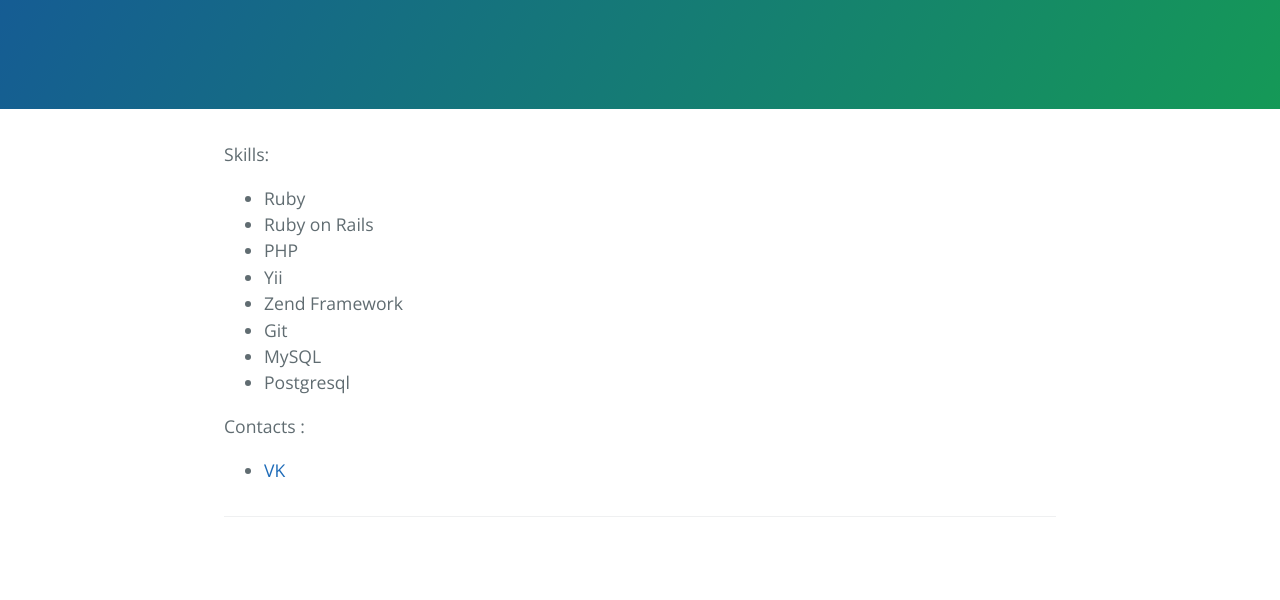
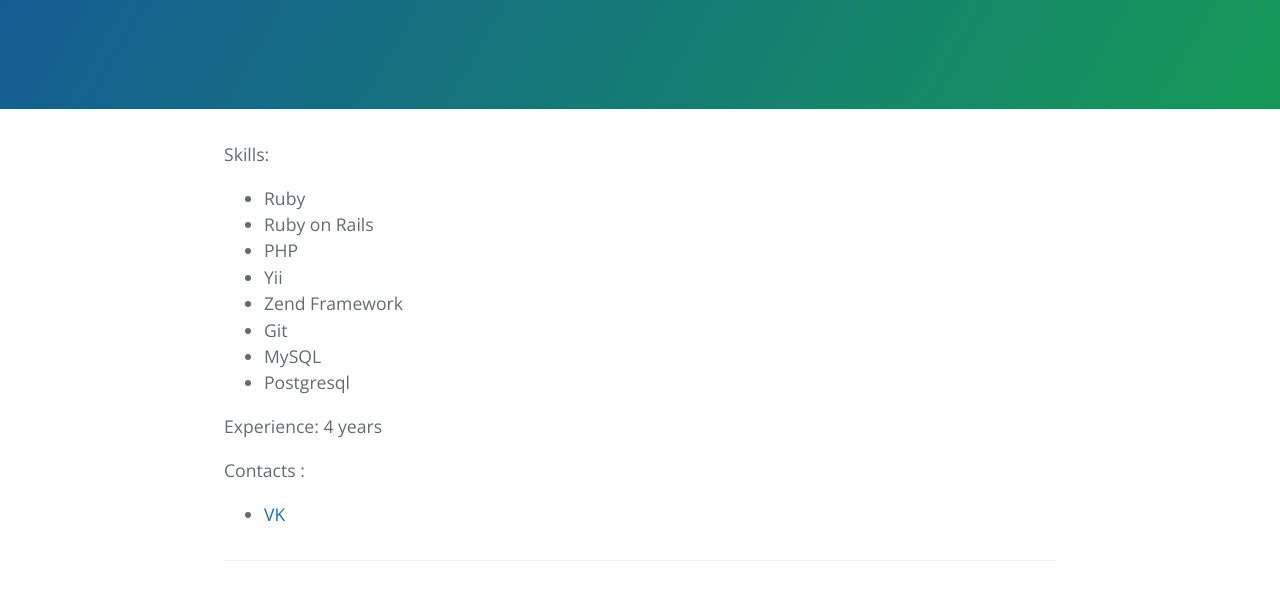
Before and after one commit to groony/groony.github.io, a plain HTML site: page index.html in a window 1280 px wide. Shown: the part 208-808 px from the top of the page. Drawn offline with nearby package versions, Linux system fonts and the light colour scheme.

Commit message:
Update index.html

```diff
--- a/index.html
+++ b/index.html
@@ -28,6 +28,8 @@
         <li>Postgresql</li>
       </ul>
 
+      <p>Experience: 4 years</p>
+
       <p>Contacts :</p>
       <ul>
         <li><a href="http://vk.com/id16736709">VK</a></li>
```
